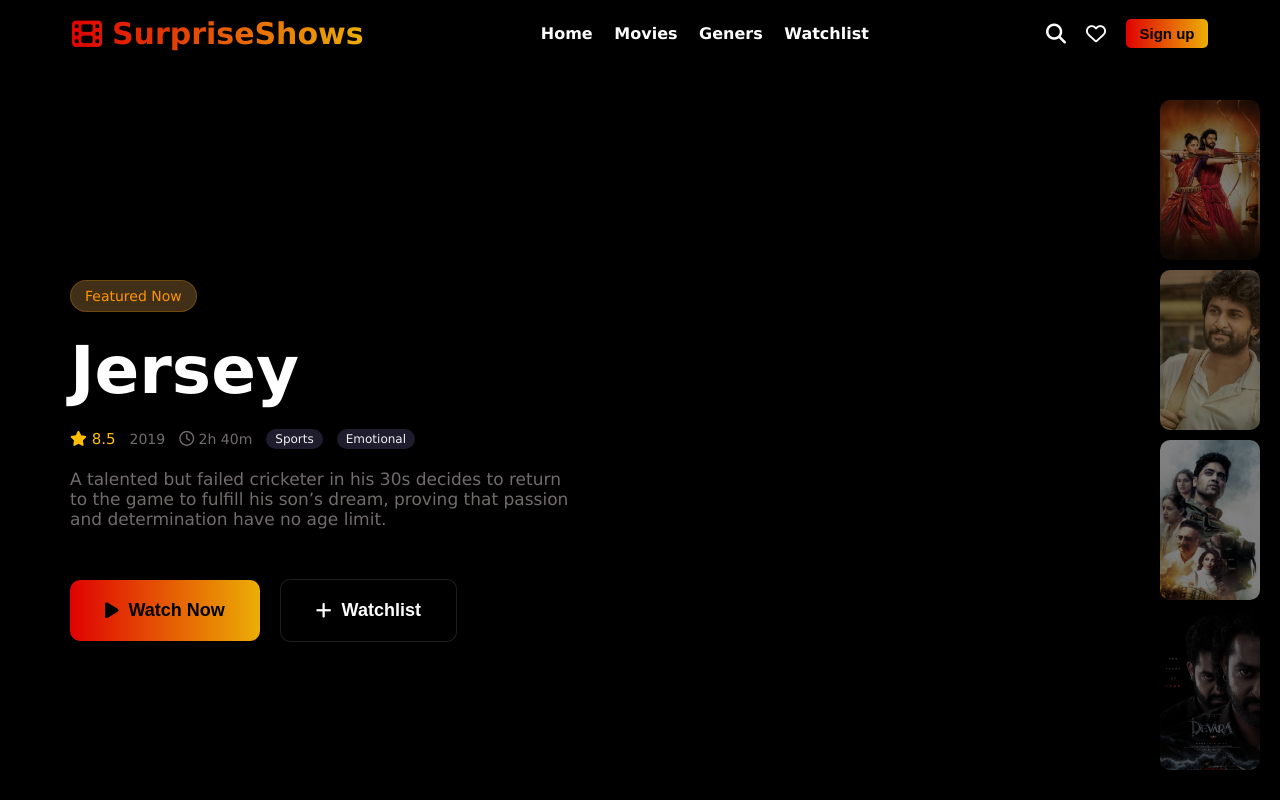
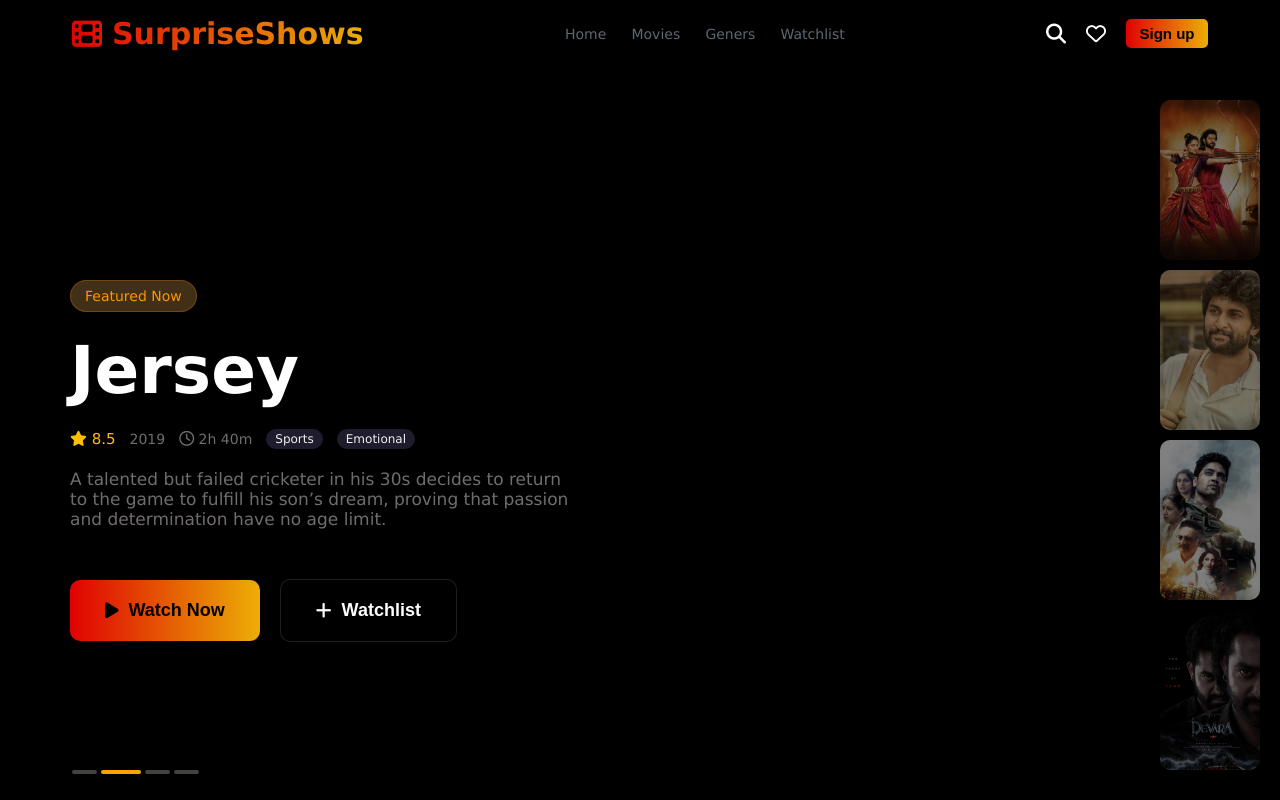
Before and after one commit to ManthriTharun/SurpriseShows-Movies-project, a plain HTML site: page index.html in a window 1280 px wide. Drawn offline with Linux system fonts and the light colour scheme.

Commit message:
sliding style and buttons added

```diff
--- a/index.html
+++ b/index.html
@@ -34,12 +34,13 @@
     <div class="display-container-home" id="home-bg">
        <div class="bg-layer"></div>
       <!-- Description container -->
+      <div class="sub-container">
         <div class="sub-home-page">
           <div class="movie-description">
             <p class="movied-1">Featured Now</p>
             <h1 class="movie-h">Jersey</h1>
             <div class="movie-r">
-            <span class="star"><i class="fa-solid fa-star"></i> 8.5</span
+              <span class="star"><i class="fa-solid fa-star"></i> <span class="star1">8.5</span></span
               ><span class="year">2019</span
               ><span class="clockP"
                 ><i class="fa-regular fa-clock"></i><span> 2h 40m</span></span
@@ -58,7 +59,6 @@
               </button>
             </div>
           </div>
-
           <div class="vertical-movies">
             <div class="movieCard mone" ></div>
             <div class="movieCard mtwo" ></div>
@@ -66,6 +66,13 @@
             <div class="movieCard mfour" ></div>
           </div>
         </div>
+        <div class="slide-bar">
+          <div class="slide1 "></div>
+          <div class="slide0"></div>
+          <div class="slide2"></div>
+          <div class="slide3"></div>
+        </div>
+      </div>
     </div>
 
     <script src="script.js" type="module"></script>
--- a/script.js
+++ b/script.js
@@ -8,12 +8,18 @@ const movieCard2 = document.querySelector(".mtwo");
 const movieCard3 = document.querySelector(".mthree");
 const movieCard4 = document.querySelector(".mfour");
 const bgLayer = document.querySelector(".bg-layer");
-const star = document.querySelector(".star");
+const star = document.querySelector(".star1");
 const time = document.querySelector(".clockP");
 const firstsmall = document.querySelector(".firstsmall");
 const secondsmall = document.querySelector(".secondsmall");
 const moviedes = document.querySelector(".movie-p");
 const year = document.querySelector(".year");
+const slide1 = document.querySelector(".slide1");
+const slide0 = document.querySelector(".slide0");
+const slide2 = document.querySelector(".slide2");
+const slide3 = document.querySelector(".slide3");
+
+const slidingArray = [slide0, slide1, slide2, slide3];
 /* CardArray (MovieCards) */
 const cardArray = [movieCard2, movieCard1, movieCard3, movieCard4];
 
@@ -75,6 +81,13 @@ function restart() {
 
 /* Function to modify background for every 5seconds */
 function changebg() {
+  slidingArray.forEach((item, index) => {
+    item.classList.remove("sliding2");
+    if (counter == index) {
+      item.classList.add("sliding2");
+    }
+  });
+
   bgLayer.style.opacity = 0;
 
   homebg.style.backgroundImage = `radial-gradient(
@@ -147,6 +160,10 @@ movieCard1.addEventListener("click", () => Select(1));
 movieCard2.addEventListener("click", () => Select(0));
 movieCard3.addEventListener("click", () => Select(2));
 movieCard4.addEventListener("click", () => Select(3));
+slide1.addEventListener("click", () => Select(1));
+slide0.addEventListener("click", () => Select(0));
+slide2.addEventListener("click", () => Select(2));
+slide3.addEventListener("click", () => Select(3));
 
 /* Function for card items , whenever click the card the below operations will performed */
 window.Select = function (cardItem) {
@@ -154,6 +171,14 @@ window.Select = function (cardItem) {
     clearInterval(intervalID);
     intervalID = null;
   }
+
+  slidingArray.forEach((item, index) => {
+    if (cardItem == index) {
+      item.classList.add("sliding2");
+    } else {
+      item.classList.remove("sliding2");
+    }
+  });
 
   cardArray.forEach((item) => {
     item.style.border = "none";
@@ -180,7 +205,6 @@ window.Select = function (cardItem) {
 
   element.style.opacity = 1;
   element.style.border = "3px solid yellow";
-  setTimeout(restart, 10000);
 };
 
 
--- a/style.css
+++ b/style.css
@@ -45,8 +45,43 @@
 .menu-list li {
   list-style-type: none;
   display: inline;
-  padding: 0 0.5em;
-  color: white;
+  padding: 0.4em 0.7em;
+  color: rgb(91, 104, 112);
+  font-size: 1.4rem;
+  font-weight:normal;
+}
+.menu-list li:hover{
+  border-radius: 0.6em;
+  cursor: pointer;
+  background-color: rgba(255, 255, 255, 0.354);
+  color:white;
+
+}
+.sub-container{
+  display: flex;
+  flex-direction: column;
+}
+.slide-bar{
+  display: flex;
+  z-index: 5;
+  padding: 0 0 0 7.2rem;
+  gap:0.4rem;
+
+}
+.slide-bar div{
+  width: 2.5rem;
+  background-color: rgb(67, 66, 63);
+  border-radius: 5rem;
+  height:0.4rem;
+  transition: all 0.6s ease;
+}
+.slide-bar div:hover{
+width:4rem;
+background-color: orange;
+}
+.slide-bar .sliding2{
+  width:4rem;
+  background-color: orange;
 }
 
 .search-container {
```
Lines whose indentation alone changed are shown as unchanged.
